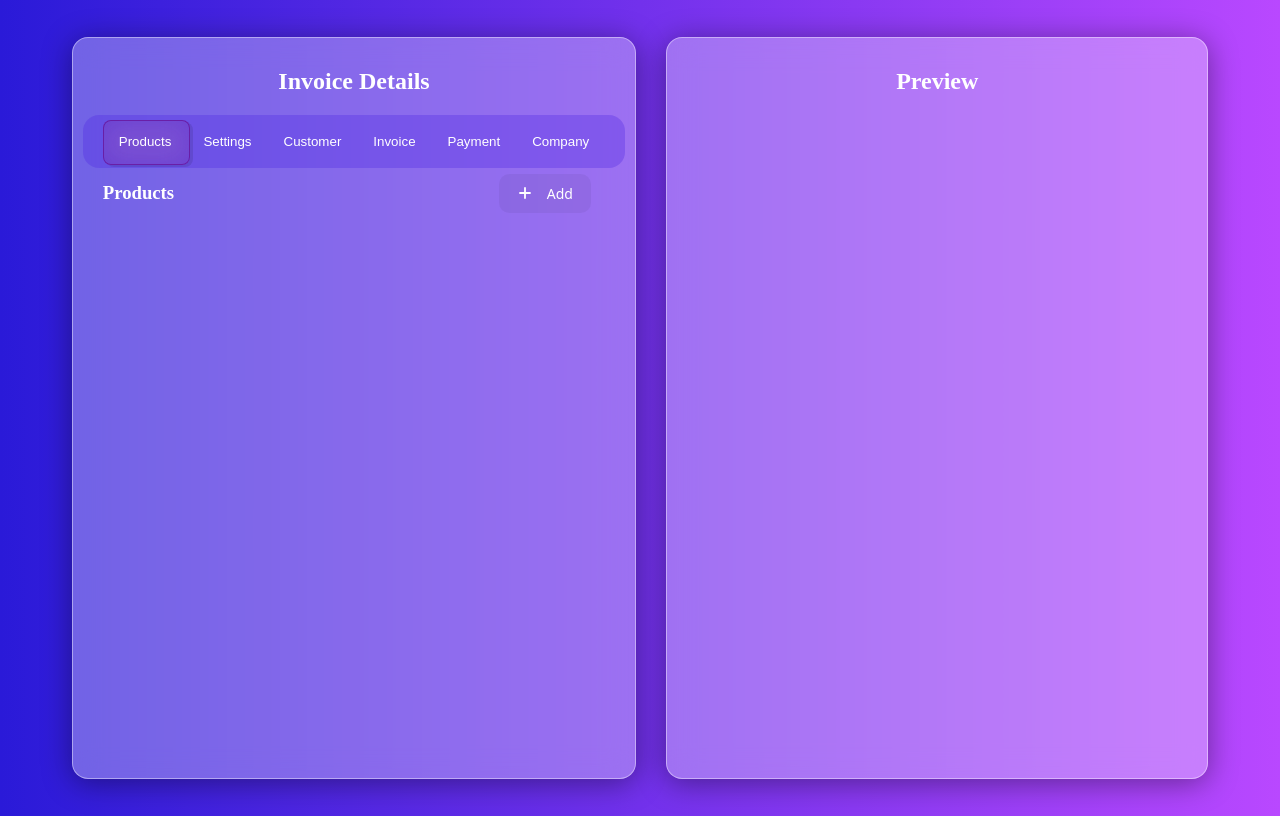
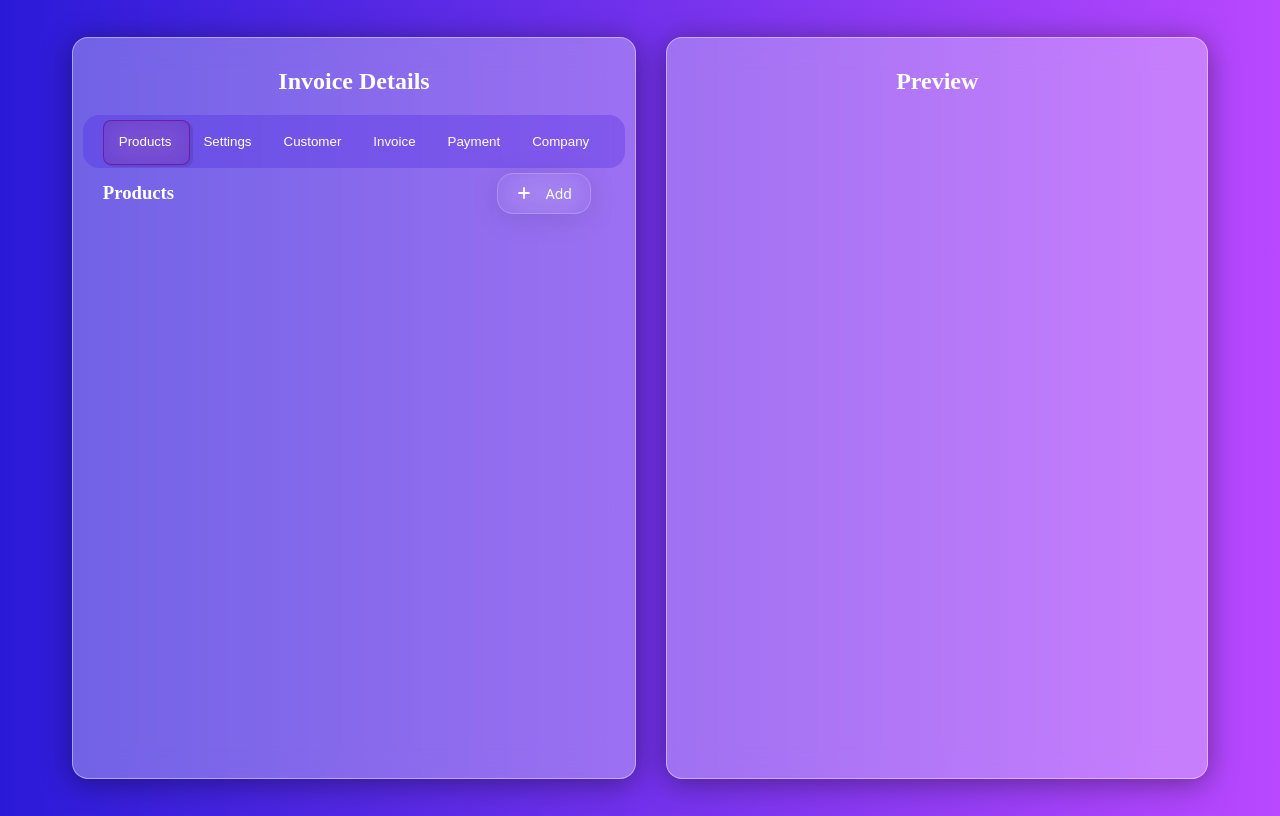
Before and after one commit to Doctor-Wraith/web-invoicer, a React (Vite) app: page / in a window 1280 px wide. Built offline with nearby package versions, Linux system fonts and the light colour scheme.

Commit message:
added glass to IconButton.tsx

```diff
--- a/src/custom components/IconButton.tsx
+++ b/src/custom components/IconButton.tsx
@@ -1,7 +1,7 @@
 import {type JSX, useState} from "react";
 import * as React from "react";
 
-type Variant = "primary" | "outline" | "accent" | "ghost";
+type Variant = "primary" | "outline" | "accent" | "ghost" | "glass";
 type Size = "default" | "small" | "icon";
 
 interface IconButton {
@@ -82,6 +82,16 @@ export default function IconButton({
             background: "rgba(0, 0, 0, 0.05)",
             color: "inherit",
             padding,
+        },
+        glass: {
+             // From https://css.glass
+            background: "rgba(104, 45, 220, 0.11)",
+            borderRadius: "16px",
+            boxShadow: "0 4px 30px rgba(0, 0, 0, 0.1)",
+            backdropFilter: "blur(20px)",
+            WebkitBackdropFilter: "blur(20px)",
+            border: "1px solid rgba(255, 255, 255, 0.2)",
+            padding,
         }
     };
 
--- a/src/tabs/ProductTab.tsx
+++ b/src/tabs/ProductTab.tsx
@@ -8,8 +8,9 @@ export default function ProductTab() {
                 <h3>Products</h3>
 
                 <IconButton
-                label="Add"
-                variant="ghost"
+                    label="Add"
+                    variant="glass"
+                    onClick={() => alert("Add Product")}
                 />
             </div>
         </div>
```
Lines whose indentation alone changed are shown as unchanged.
